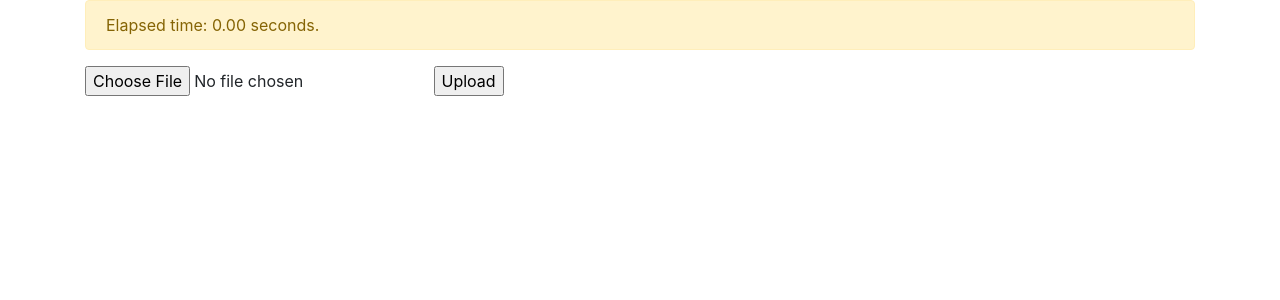
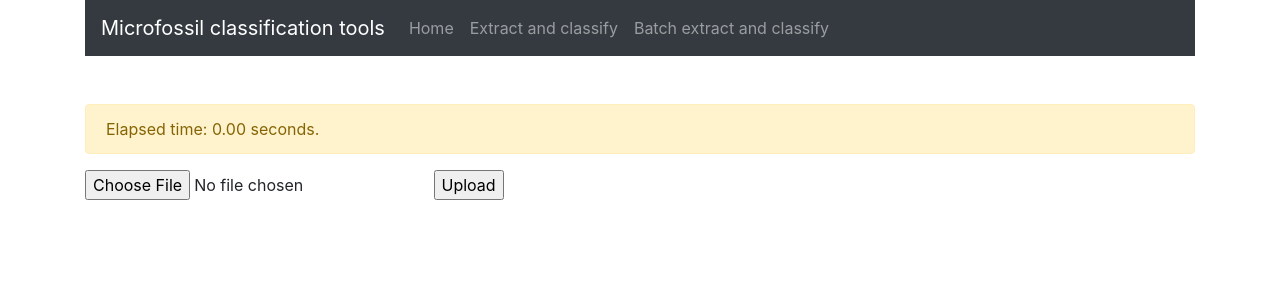
Before and after one commit to aleksmitov/microfossil_classification, a Flask app: page /batch_extract_and_classify in a window 1280 px wide. Shown: the top 300 px of the page. Run offline with Flask 2, Linux system fonts and the light colour scheme; data that the repository does not hold is empty; some libraries are stand-ins or nearby versions.

Commit message:
progress on the UI

```diff
--- a/app/server.py
+++ b/app/server.py
@@ -46,7 +46,7 @@ DATABASE_FILE = "database.db"
 
 @app.route("/")
 def index():
-    return "Index!"
+    return redirect(url_for("extract_and_classify"))
 
 
 @app.route("/batch_extract_and_classify", methods=["GET", "POST"])
--- a/app/templates/body.html
+++ b/app/templates/body.html
@@ -11,7 +11,22 @@
     <title>Hello, world!</title>
   </head>
   <body>
+
+
       <div class="container">
+          <nav class="navbar navbar-expand-lg navbar-dark bg-dark mb-5">
+              <a class="navbar-brand" href="#">Microfossil classification tools</a>
+              <button class="navbar-toggler" type="button" data-toggle="collapse" data-target="#navbarNavAltMarkup" aria-controls="navbarNavAltMarkup" aria-expanded="false" aria-label="Toggle navigation">
+                <span class="navbar-toggler-icon"></span>
+              </button>
+              <div class="collapse navbar-collapse" id="navbarNavAltMarkup">
+                <div class="navbar-nav">
+                  <a class="nav-item nav-link" href="/">Home</a>
+                  <a class="nav-item nav-link" href="/extract_and_classify_single_image">Extract and classify</a>
+                  <a class="nav-item nav-link" href="/batch_extract_and_classify">Batch extract and classify</a>
+                </div>
+              </div>
+          </nav>
 
         {% with messages = get_flashed_messages() %}
           {% if messages %}
```
